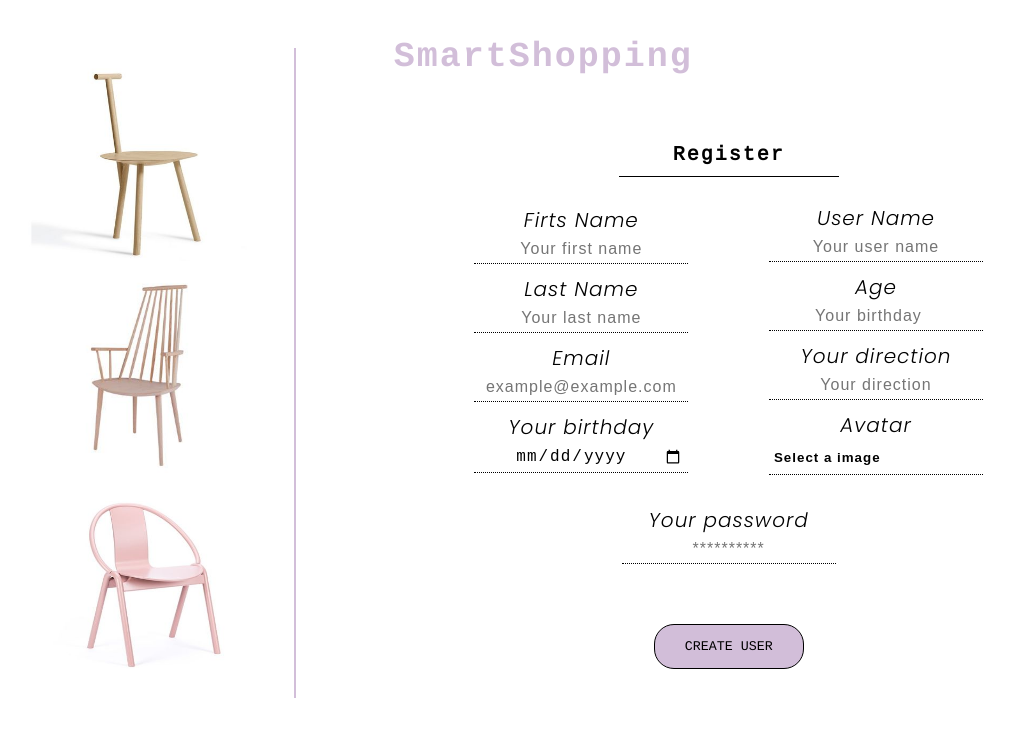
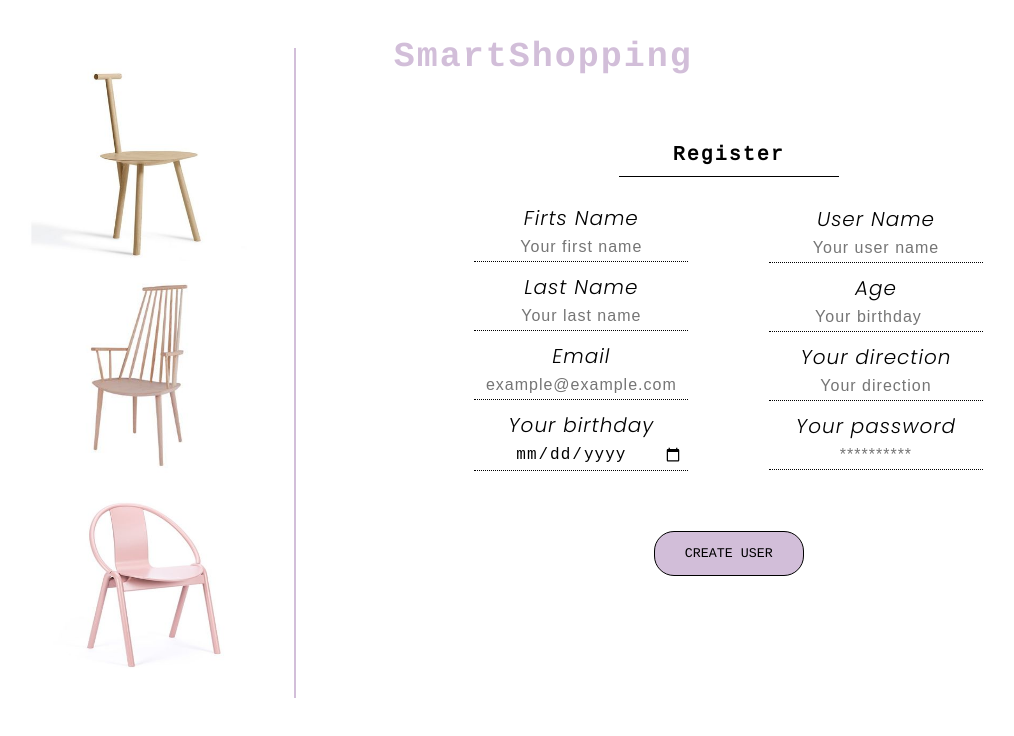
Before and after one commit to xavier-tadeo/ecomerce, a React (Create React App) app: page / in a window 1280 px wide. Shown: the top 736 px of the page, without its empty margins (111-1125 px from the left). Built offline with nearby package versions, Linux system fonts and the light colour scheme.

Commit message:
Delete the avatar and order the form and style scss

```diff
--- a/src/components/Register/Register.scss
+++ b/src/components/Register/Register.scss
@@ -46,10 +46,6 @@
   &__directionlabel,
   &__passwordlabel {
     @extend %form-label;
-  }
-
-  &__passwordlabel {
-    margin-top: 20px;
   }
 
   &__firstnameinput,
--- a/src/components/Register/Register.tsx
+++ b/src/components/Register/Register.tsx
@@ -107,28 +107,20 @@ export const Register = () => {
               value={yourDirection}
               onChange={onChange}
             />
-            <label htmlFor="avatar" className="form__avatarlabel">
-              Avatar
+            <label htmlFor="password" className="form__passwordlabel">
+              Your password
             </label>
             <input
-              type="file"
-              className="form__avatarinput"
-              id="avatar"
+              type="password"
+              className="form__passwordinput"
+              id="password"
+              placeholder="**********"
+              value={password}
               onChange={onChange}
             />
           </div>
         </div>
-        <label htmlFor="password" className="form__passwordlabel">
-          Your password
-        </label>
-        <input
-          type="password"
-          className="form__passwordinput"
-          id="password"
-          placeholder="**********"
-          value={password}
-          onChange={onChange}
-        />
+
         <div className="form__container-button">
           <button className="form__button">Create User</button>
         </div>
--- a/src/hooks/useForm.tsx
+++ b/src/hooks/useForm.tsx
@@ -1,4 +1,4 @@
-import { ChangeEvent, useState } from "react";
+import React, { ChangeEvent, useState } from "react";
 
 export const useForm = () => {
   const registerValue = {
@@ -8,7 +8,6 @@ export const useForm = () => {
     email: "",
     yourBirthday: "",
     age: "",
-    avatar: "",
     yourDirection: "",
     password: "",
   };
@@ -18,8 +17,7 @@ export const useForm = () => {
   const onChange = (evt: ChangeEvent<HTMLInputElement>) => {
     setDataRegister({
       ...dataRegister,
-      [evt.target.id]:
-        evt.target.type === "file" ? evt.target.files : evt.target.value,
+      [evt.target.id]: evt.target.value,
     });
   };
 
```
